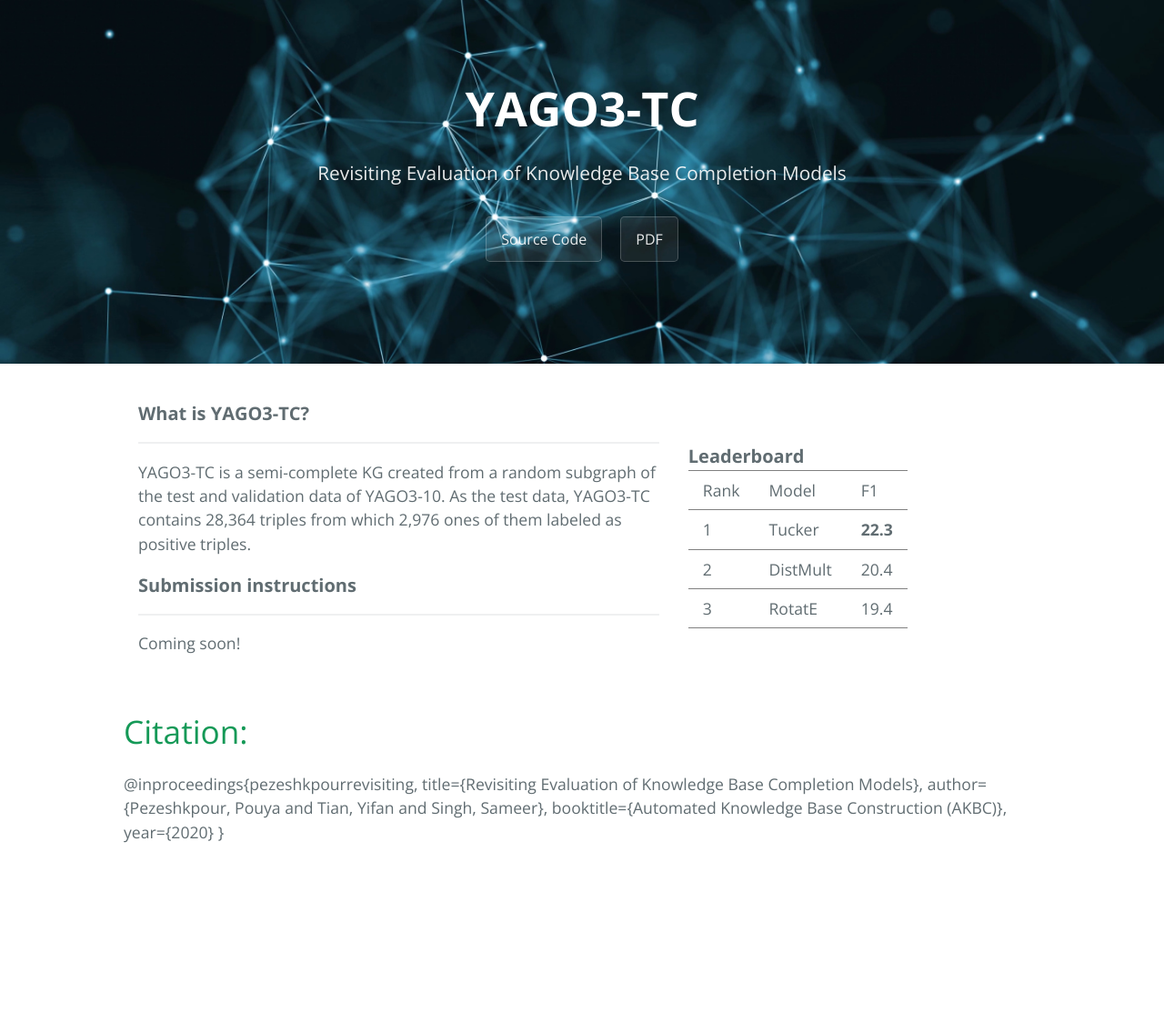
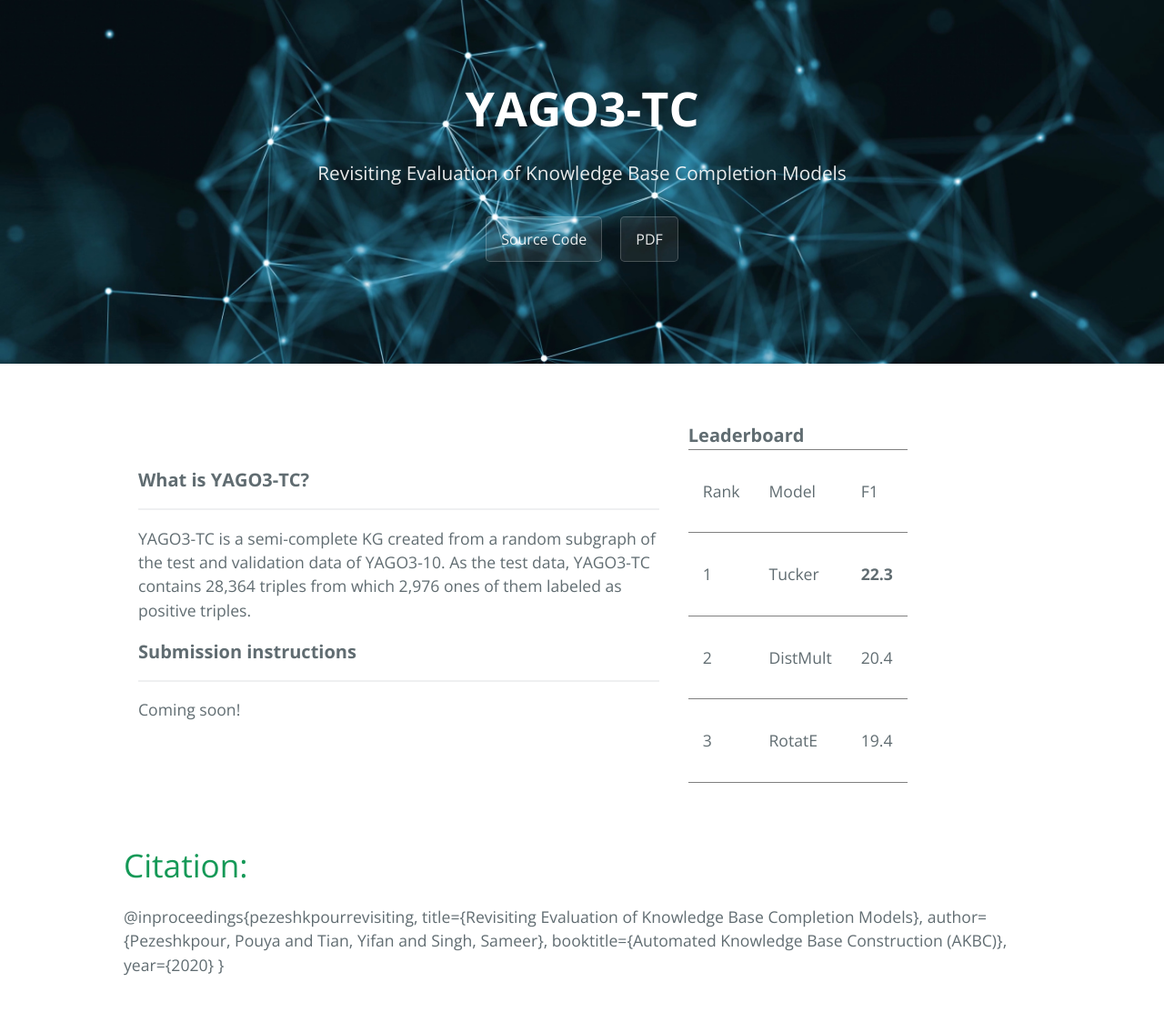
Before and after one commit to pouyapez/yago3-tc, a Jekyll site: the page built from index.md, in a window 1280 px wide. Shown: the whole page at 91% size. Built offline with Jekyll 4.4.1, drawn with Linux system fonts in a browser that asks for light colours; before the commit the page ends 977 px from its top, so only the background shows below that.

Commit message:
Update jekyll-theme-cayman.scss

```diff
--- a/_sass/jekyll-theme-cayman.scss
+++ b/_sass/jekyll-theme-cayman.scss
@@ -323,7 +323,7 @@ a {
 
     th,
     td {
-      padding: 0.5rem 1rem;
+      padding: 2rem 1rem; // 0.5rem 1rem
      // border: 1px solid $table-border-color;
     }
   }
```
